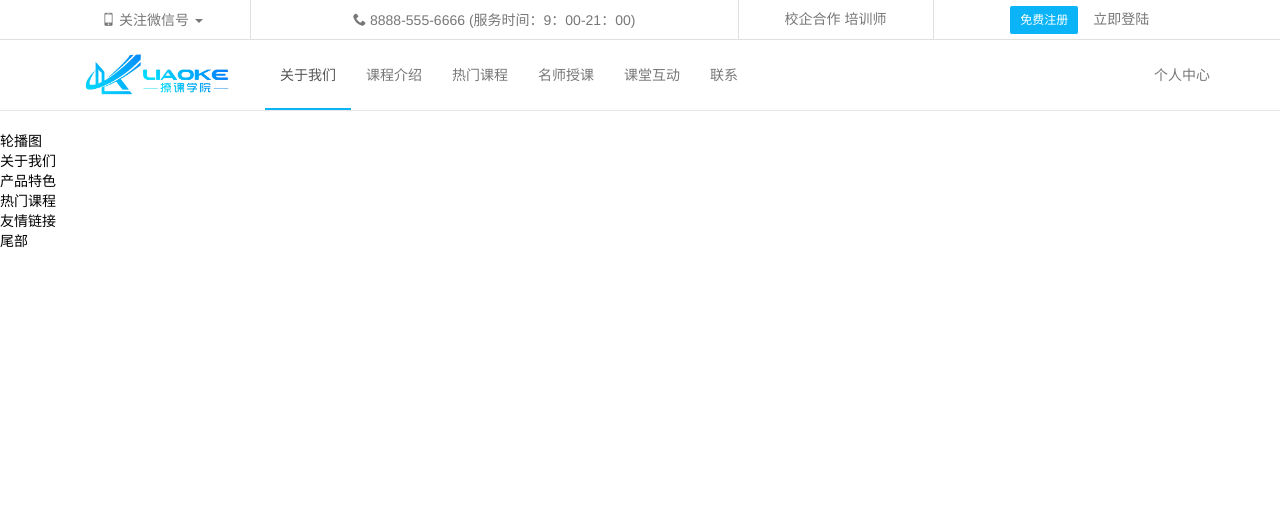
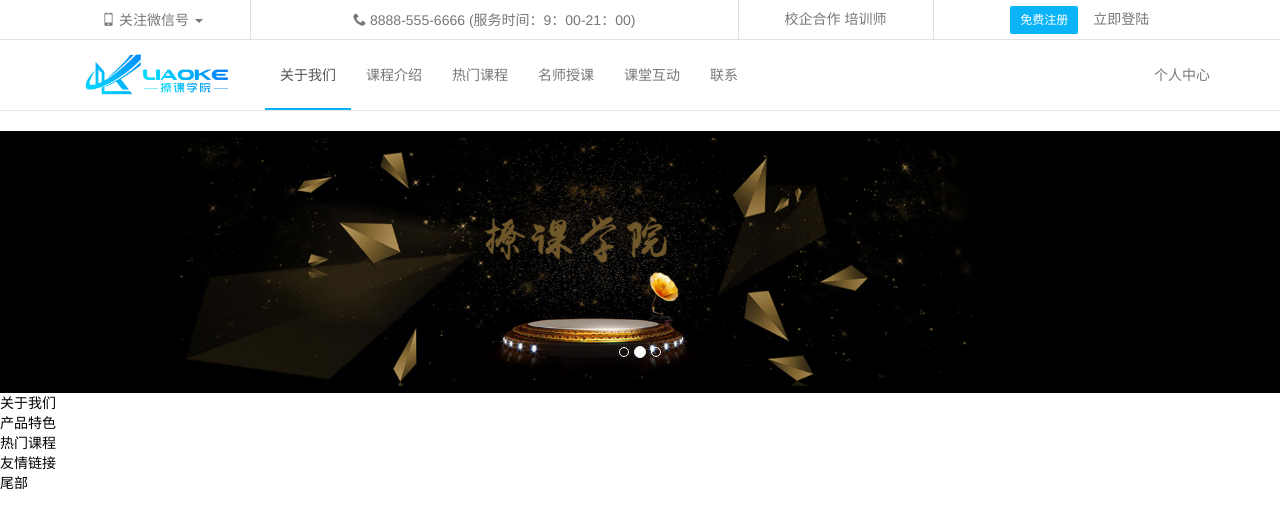
Before and after one commit to Innovgame/itcourse, a plain HTML site: page index.html in a window 1280 px wide. Drawn offline with Linux system fonts and the light colour scheme.

Commit message:
设置轮播图

```diff
--- a/index.html
+++ b/index.html
@@ -90,12 +90,44 @@
                     </ul>
                   </div><!-- /.navbar-collapse -->
                 </div><!-- /.container-fluid -->
-              </nav>
+        </nav>
     </header>
     <!-- /头部 -->
 
     <!-- 轮播图 -->
-    <section id="lk_carousel">轮播图</section>
+    <section id="lk_carousel">
+        <div id="s2" class="carousel slide" data-ride="carousel">
+            <!-- 指示器 -->
+            <ol class="carousel-indicators">
+                <li data-target="#s2" data-slide-to="0" class="active"></li>
+                <li data-target="#s2" data-slide-to="1"></li>
+                <li data-target="#s2" data-slide-to="2"></li>
+            </ol>
+
+            <!-- 滚动内容区域 -->
+            <div class="carousel-inner" role="listbox">
+                <div class="item active">
+                    <img src="./img/slide_01_2000x410.jpg" alt="轮播图">
+                </div>
+                <div class="item">
+                    <img src="./img/slide_01_2000x410.jpg" alt="轮播图">
+                </div>
+                <div class="item">
+                    <img src="./img/slide_03_2000x410.jpg" alt="轮播图">
+                </div>
+            </div>
+
+            <!-- 控制切换按钮 -->
+            <a class="left carousel-control" href="#s2" role="button" data-slide="prev">
+                <span class="glyphicon glyphicon-chevron-left" aria-hidden="true"></span>
+                <span class="sr-only">Previous</span>
+            </a>
+            <a class="right carousel-control" href="#s2" role="button" data-slide="next">
+                <span class="glyphicon glyphicon-chevron-right" aria-hidden="true"></span>
+                <span class="sr-only">Next</span>
+            </a>
+        </div>
+    </section>
     <!-- /轮播图 -->
 
     <!-- 关于我们 -->
```
